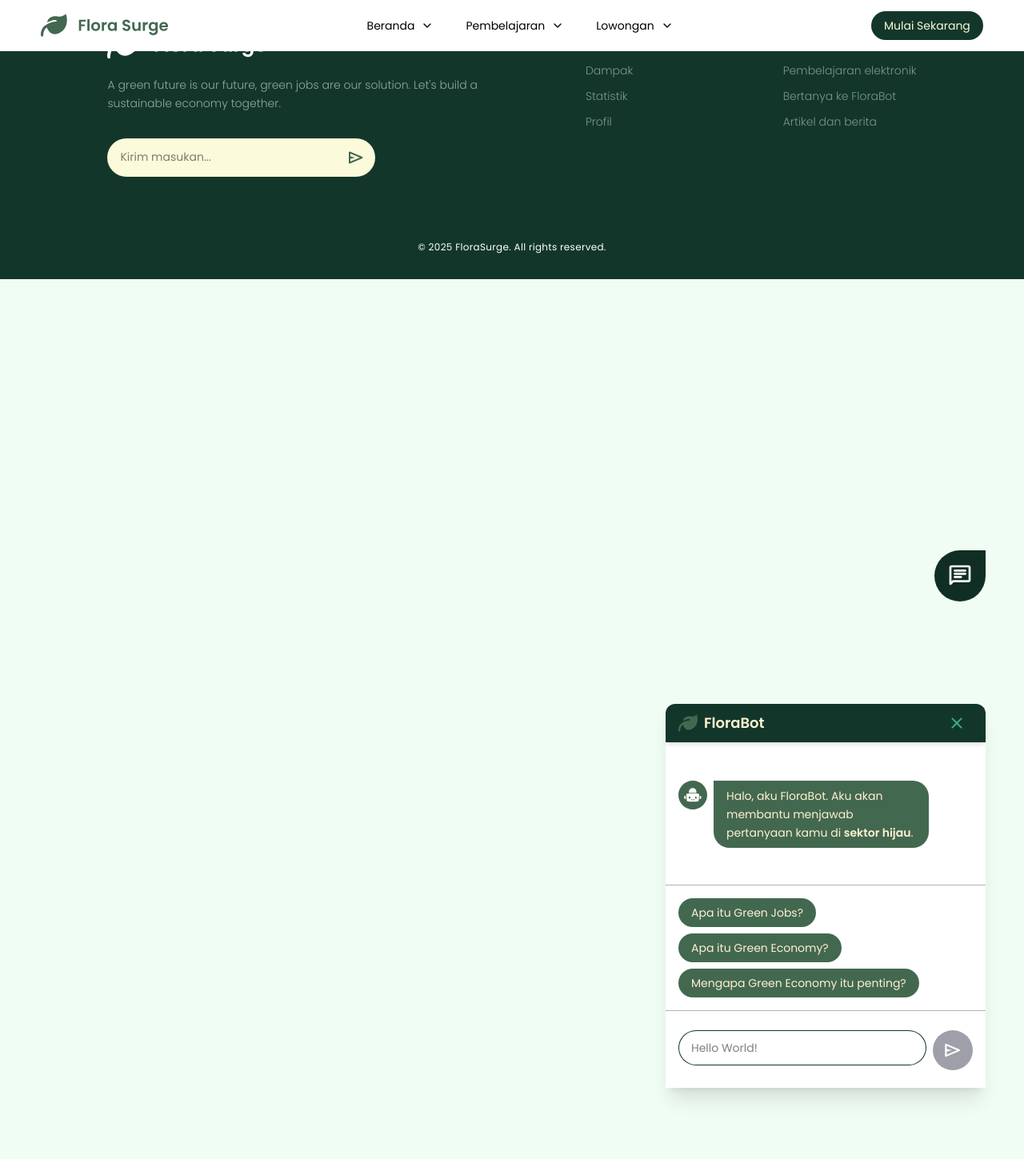
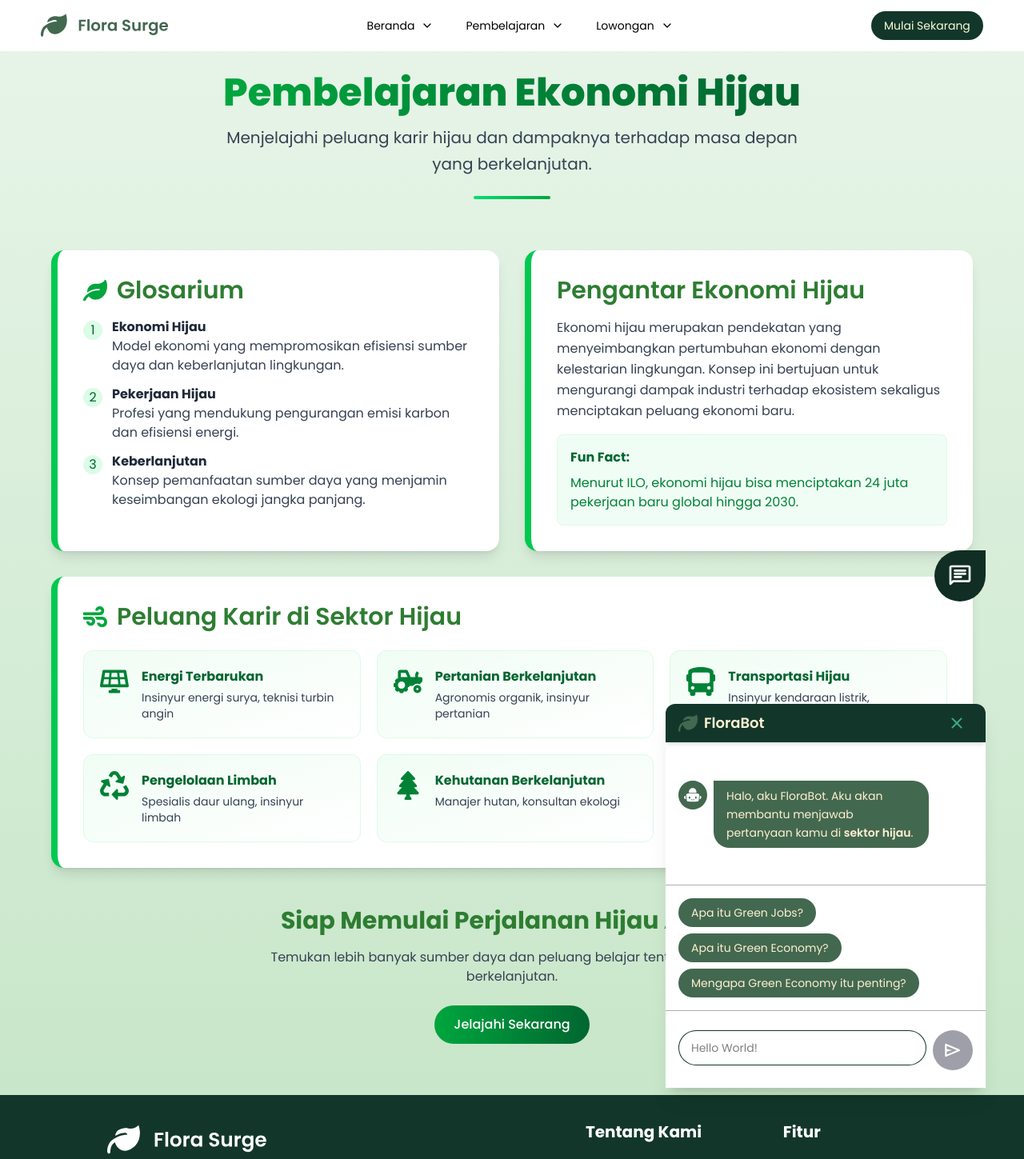
Before and after one commit to AmirHamzah-1Fz/flora-surge, a React (Vite) app: page /pembelajaran in a window 1280 px wide. Shown: the top 1449 px of the page at 80% size. Before the commit the page ends 800 px from the top, so only its background shows below. Built offline with nearby package versions, Linux system fonts and the light colour scheme.

Commit message:
Merge (#66)
* download react icon dulu ges

* optimalisasi chatbot

* perbagus tampilan pembelajaran

* perbagus tampilan pembelajaran

---------

Co-authored-by: feblcsack <alifianabdiel@gmail.com>

```diff
--- a/package.json
+++ b/package.json
@@ -11,8 +11,10 @@
   },
   "dependencies": {
     "@tailwindcss/typography": "^0.5.16",
+    "framer-motion": "^12.6.2",
     "react": "^19.0.0",
     "react-dom": "^19.0.0",
+    "react-icons": "^5.5.0",
     "react-markdown": "^10.1.0",
     "react-router-dom": "^7.4.0"
   },
--- /dev/null
+++ b/src/components/Pembelajaran/Page.tsx
@@ -0,0 +1,151 @@
+import { FaLeaf, FaSolarPanel, FaTractor, FaBus, FaRecycle, FaTree, FaWater, FaWind } from "react-icons/fa";
+import { motion } from "framer-motion";
+
+function Page() {
+  const careerSectors = [
+    { icon: <FaSolarPanel className="text-green-700 text-4xl" />, title: "Energi Terbarukan", desc: "Insinyur energi surya, teknisi turbin angin" },
+    { icon: <FaTractor className="text-green-700 text-4xl" />, title: "Pertanian Berkelanjutan", desc: "Agronomis organik, insinyur pertanian" },
+    { icon: <FaBus className="text-green-700 text-4xl" />, title: "Transportasi Hijau", desc: "Insinyur kendaraan listrik, perencana transportasi" },
+    { icon: <FaRecycle className="text-green-700 text-4xl" />, title: "Pengelolaan Limbah", desc: "Spesialis daur ulang, insinyur limbah" },
+    { icon: <FaTree className="text-green-700 text-4xl" />, title: "Kehutanan Berkelanjutan", desc: "Manajer hutan, konsultan ekologi" },
+    { icon: <FaWater className="text-green-700 text-4xl" />, title: "Pengelolaan Air", desc: "Insinyur hidrologi, spesialis konservasi air" }
+  ];
+
+  const fadeIn = {
+    hidden: { opacity: 0, y: 20 },
+    visible: { opacity: 1, y: 0, transition: { duration: 0.6 } }
+  };
+
+  return (
+    <section className="w-full min-h-screen bg-gradient-to-b from-[#e8f5e9] to-[#c8e6c9] text-gray-900 py-16 px-4 sm:px-6">
+      <div className="max-w-6xl mx-auto">
+        {/* Hero Section */}
+        <motion.div
+          initial="hidden"
+          animate="visible"
+          variants={fadeIn}
+          className="text-center mb-16"
+        >
+          <h1 className="text-4xl sm:text-5xl font-extrabold text-[#2e7d32] mt-7 mb-4">
+            <span className="bg-clip-text text-transparent bg-gradient-to-r from-green-600 to-green-800">
+              Pembelajaran Ekonomi Hijau
+            </span>
+          </h1>
+          <p className="text-lg sm:text-xl text-gray-700 max-w-3xl mx-auto leading-relaxed">
+            Menjelajahi peluang karir hijau dan dampaknya terhadap masa depan yang berkelanjutan.
+          </p>
+          <div className="mt-6 flex justify-center">
+            <div className="w-24 h-1 bg-gradient-to-r from-green-400 to-green-600 rounded-full"></div>
+          </div>
+        </motion.div>
+
+        {/* Main Content Grid */}
+        <div className="grid grid-cols-1 md:grid-cols-2 gap-8 mb-8">
+          {/* Glosarium Card */}
+          <motion.div
+            variants={fadeIn}
+            initial="hidden"
+            animate="visible"
+            transition={{ delay: 0.2 }}
+            className="bg-white p-6 sm:p-8 rounded-2xl shadow-lg hover:shadow-xl transition-shadow duration-300 border-l-8 border-green-500"
+          >
+            <h2 className="text-2xl sm:text-3xl font-semibold text-[#2e7d32] mb-4 flex items-center">
+              <FaLeaf className="mr-3 text-green-600" /> Glosarium
+            </h2>
+            <ul className="space-y-3">
+              <li className="flex items-start">
+                <span className="bg-green-100 text-green-800 rounded-full w-6 h-6 flex items-center justify-center mr-3 mt-1 flex-shrink-0">1</span>
+                <div>
+                  <h3 className="font-bold text-gray-800">Ekonomi Hijau</h3>
+                  <p className="text-gray-700">Model ekonomi yang mempromosikan efisiensi sumber daya dan keberlanjutan lingkungan.</p>
+                </div>
+              </li>
+              <li className="flex items-start">
+                <span className="bg-green-100 text-green-800 rounded-full w-6 h-6 flex items-center justify-center mr-3 mt-1 flex-shrink-0">2</span>
+                <div>
+                  <h3 className="font-bold text-gray-800">Pekerjaan Hijau</h3>
+                  <p className="text-gray-700">Profesi yang mendukung pengurangan emisi karbon dan efisiensi energi.</p>
+                </div>
+              </li>
+              <li className="flex items-start">
+                <span className="bg-green-100 text-green-800 rounded-full w-6 h-6 flex items-center justify-center mr-3 mt-1 flex-shrink-0">3</span>
+                <div>
+                  <h3 className="font-bold text-gray-800">Keberlanjutan</h3>
+                  <p className="text-gray-700">Konsep pemanfaatan sumber daya yang menjamin keseimbangan ekologi jangka panjang.</p>
+                </div>
+              </li>
+            </ul>
+          </motion.div>
+
+          {/* Pengantar Card */}
+          <motion.div
+            variants={fadeIn}
+            initial="hidden"
+            animate="visible"
+            transition={{ delay: 0.3 }}
+            className="bg-white p-6 sm:p-8 rounded-2xl shadow-lg hover:shadow-xl transition-shadow duration-300 border-l-8 border-green-500"
+          >
+            <h2 className="text-2xl sm:text-3xl font-semibold text-[#2e7d32] mb-4">Pengantar Ekonomi Hijau</h2>
+            <p className="text-gray-700 leading-relaxed mb-4">
+              Ekonomi hijau merupakan pendekatan yang menyeimbangkan pertumbuhan ekonomi dengan kelestarian lingkungan.
+              Konsep ini bertujuan untuk mengurangi dampak industri terhadap ekosistem sekaligus menciptakan peluang ekonomi baru.
+            </p>
+            <div className="bg-green-50 p-4 rounded-lg border border-green-100">
+              <h3 className="font-bold text-green-800 mb-2">Fun Fact:</h3>
+              <p className="text-green-700">Menurut ILO, ekonomi hijau bisa menciptakan 24 juta pekerjaan baru global hingga 2030.</p>
+            </div>
+          </motion.div>
+        </div>
+
+        {/* Career Opportunities Section */}
+        <motion.div
+          variants={fadeIn}
+          initial="hidden"
+          animate="visible"
+          transition={{ delay: 0.4 }}
+          className="bg-white p-6 sm:p-8 rounded-2xl shadow-lg hover:shadow-xl transition-shadow duration-300 border-l-8 border-green-500"
+        >
+          <h2 className="text-2xl sm:text-3xl font-semibold text-[#2e7d32] mb-6 flex items-center">
+            <FaWind className="mr-3 text-green-600" /> Peluang Karir di Sektor Hijau
+          </h2>
+          <div className="grid grid-cols-1 md:grid-cols-2 lg:grid-cols-3 gap-5">
+            {careerSectors.map((sector, index) => (
+              <motion.div
+                key={index}
+                whileHover={{ y: -5 }}
+                className="bg-gradient-to-br from-green-50 to-white p-5 rounded-xl border border-green-100 hover:border-green-300 transition-all duration-300"
+              >
+                <div className="flex items-start">
+                  <div className="mr-4">
+                    {sector.icon}
+                  </div>
+                  <div>
+                    <h3 className="font-bold text-green-800">{sector.title}</h3>
+                    <p className="text-gray-700 text-sm mt-1">{sector.desc}</p>
+                  </div>
+                </div>
+              </motion.div>
+            ))}
+          </div>
+        </motion.div>
+
+        {/* Call to Action */}
+        <motion.div
+          variants={fadeIn}
+          initial="hidden"
+          animate="visible"
+          transition={{ delay: 0.5 }}
+          className="mt-12 text-center"
+        >
+          <h2 className="text-2xl sm:text-3xl font-bold text-[#2e7d32] mb-4">Siap Memulai Perjalanan Hijau Anda?</h2>
+          <p className="text-gray-700 max-w-2xl mx-auto mb-6">Temukan lebih banyak sumber daya dan peluang belajar tentang ekonomi berkelanjutan.</p>
+          <button className="bg-gradient-to-r from-green-600 to-green-800 text-white px-6 py-3 rounded-full font-medium hover:shadow-lg transition-all duration-300 hover:from-green-700 hover:to-green-900">
+            Jelajahi Sekarang
+          </button>
+        </motion.div>
+      </div>
+    </section>
+  );
+}
+
+export default Page;
--- a/src/pages/Pembelajaran.tsx
+++ b/src/pages/Pembelajaran.tsx
@@ -1,8 +1,9 @@
 import ChatBot from "../components/ChatBot"
-
+import Page from "../components/Pembelajaran/Page"
 function Pembelajaran() {
   return (
     <>
+    <Page/>
       <ChatBot />
     </>
   )
```
Also changed, not shown: src/components/ChatMenu.tsx (+80 -75 lines), 2 other files (tests, documents, lock files or other folders).
